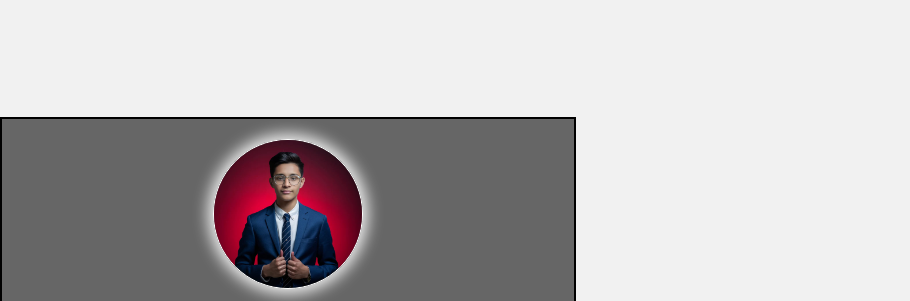
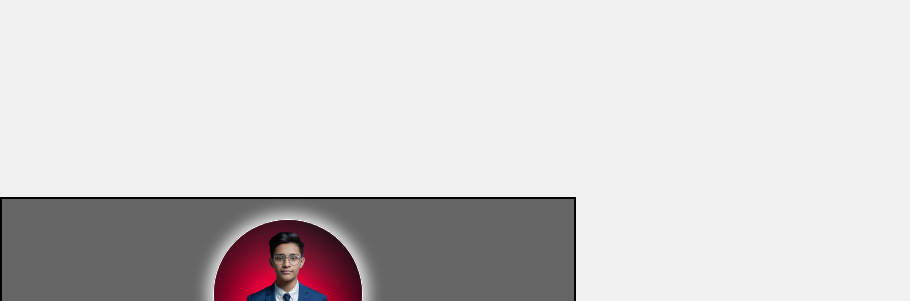
Before and after one commit to marjan-ahmed/Static-resume, a plain HTML site: page index.html in a window 1280 px wide. Shown: the top 301 px of the page, without its empty margins (0-910 px from the left). Drawn offline with Linux system fonts and the light colour scheme.

Commit message:
updating style

```diff
--- a/styles.css
+++ b/styles.css
@@ -25,7 +25,7 @@ body {
 .left-side {
   background: #666666;
   color: white;
-  margin-top: -10vh;
+  margin-top: 10vh;
   border: 2px solid black;
 }
 
```
